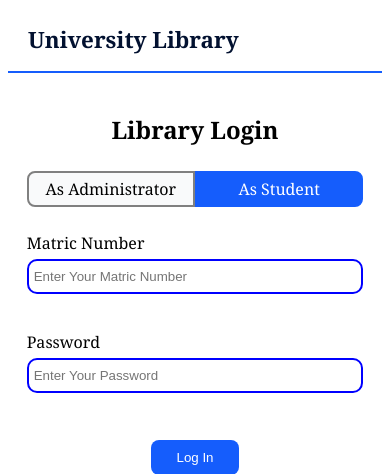
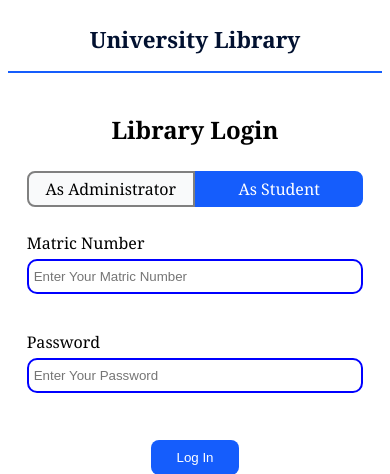
Before and after one commit to Overwatch886/library-fine-payment-system, a PHP site: page /login.php in a window 390 px wide. Shown: the top 474 px of the page. Run offline with PHP 8.4, Linux system fonts and the light colour scheme.

Commit message:
fix(responsive): stack header title and centered nav links vertically on mobile

```diff
--- a/assets/css/style.css
+++ b/assets/css/style.css
@@ -115,10 +115,9 @@ input{
     width: 100%;
     max-width: 900px;
     display: flex;
-    flex-wrap: wrap;
+    flex-direction: column;
     align-items: center;
-    justify-content: space-between;
-    gap: 10px;
+    gap: 12px;
     padding: 16px 20px;
     box-sizing: border-box;
     border-bottom: 2px solid #155dfc;
@@ -129,11 +128,13 @@ input{
     font-size: 1.4rem;
     margin: 0;
     color: #021130;
+    text-align: center;
 }
 
 .page-header nav {
     display: flex;
     flex-wrap: wrap;
+    justify-content: center;
     gap: 8px 16px;
 }
 
```
